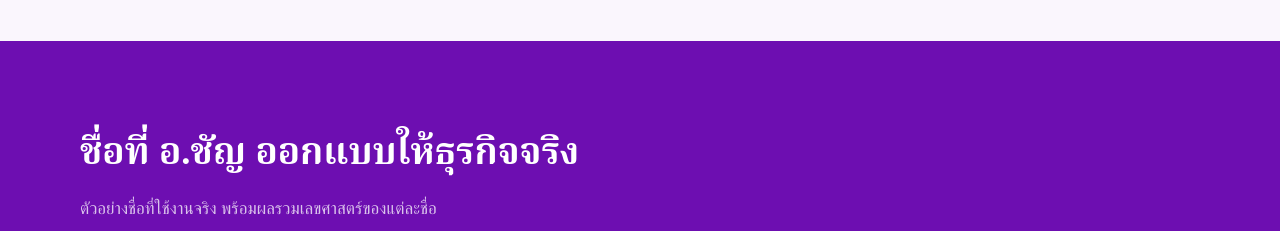
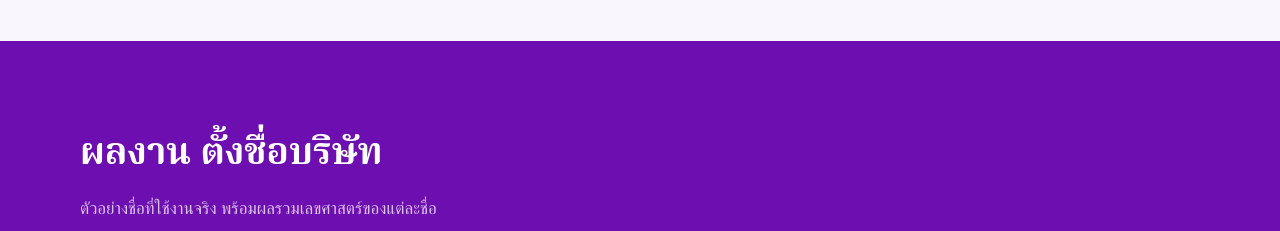
Before and after one commit to kangpla2530/theluckyname-landing, a plain HTML site: page index.html in a window 1280 px wide. Shown: the part 2040-2271 px from the top of the page. Drawn offline with Linux system fonts and the light colour scheme; a web font is replaced by a local one.

Commit message:
Portfolio heading: ผลงาน ตั้งชื่อบริษัท
Co-Authored-By: Claude Opus 5.5 <noreply@anthropic.com>

```diff
--- a/index.html
+++ b/index.html
@@ -541,7 +541,7 @@ footer .disclaim{flex-basis:100%;border-top:1px solid rgba(255,255,255,.1);paddi
 <section class="work" aria-labelledby="work-h">
   <div class="wrap">
     <div class="sec-head">
-      <h2 id="work-h">ชื่อที่ อ.ชัญ ออกแบบให้ธุรกิจจริง</h2>
+      <h2 id="work-h">ผลงาน ตั้งชื่อบริษัท</h2>
       <p class="lede">ตัวอย่างชื่อที่ใช้งานจริง พร้อมผลรวมเลขศาสตร์ของแต่ละชื่อ</p>
     </div>
     <div class="plates">
```
